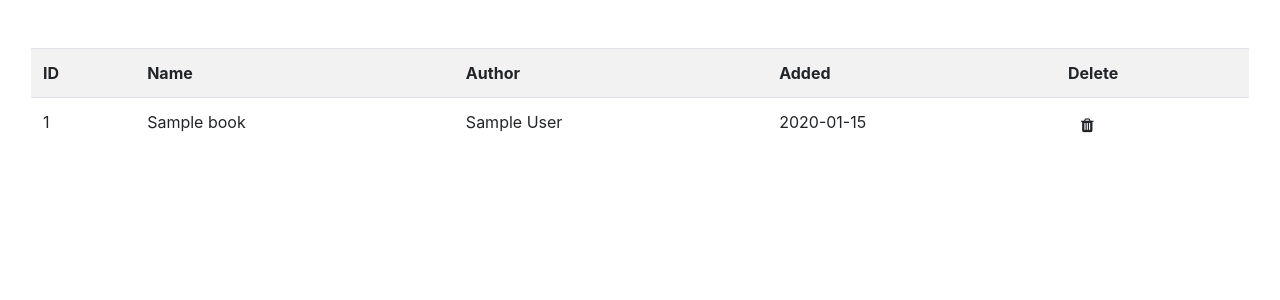
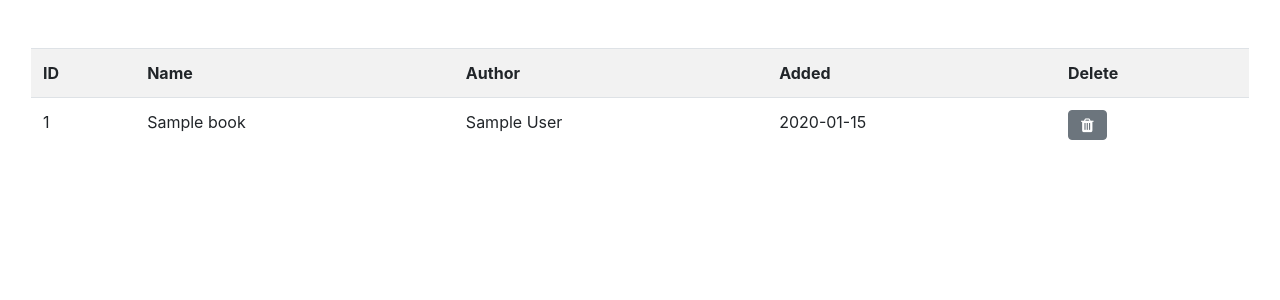
Before and after one commit to kerwei/project-libra, a Flask app: page / in a window 1280 px wide. Shown: the part 427-727 px from the top of the page. Run offline with Flask 2, Linux system fonts and the light colour scheme; tables that the repository leaves empty hold one stand-in row (values such as "Sample post"); some libraries are stand-ins or nearby versions.

Commit message:
Use single-button forms to trigger the deletion of books

```diff
--- a/templates/index.html
+++ b/templates/index.html
@@ -92,7 +92,7 @@
               <td>{{ each.name }}</td>
               <td>{{ each.author }}</td>
               <td>{{ each.updated_at.strftime('%Y-%m-%d') }}</td>
-              <td><button class="fa fa-trash btn btrn-secondary" type="submit" formmethod="post" formaction="/book/delete/{{ each.id }}"></button></td>
+              <td><form method="post" action="/book/delete/{{ each.id }}"><button class="fa fa-trash btn btn-secondary" type="submit"></button></form></td>
             </tr>
           {% endfor %}
         </table>
```
